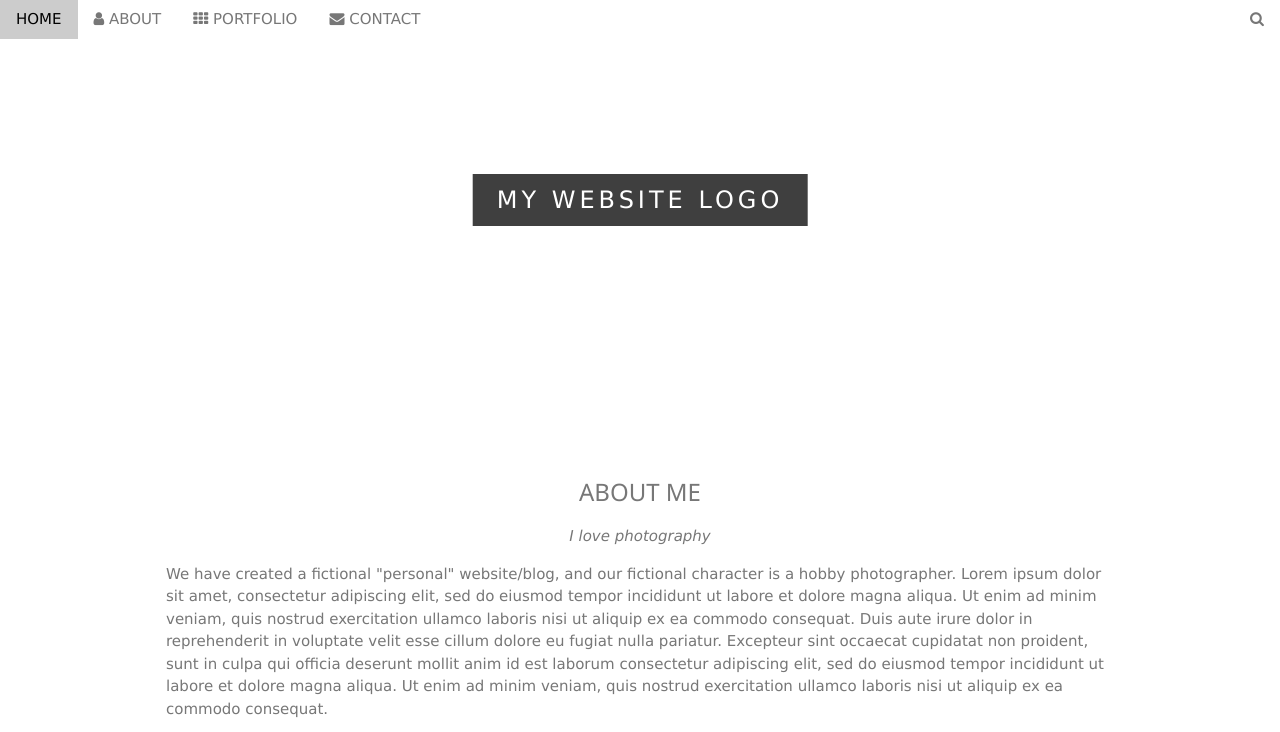
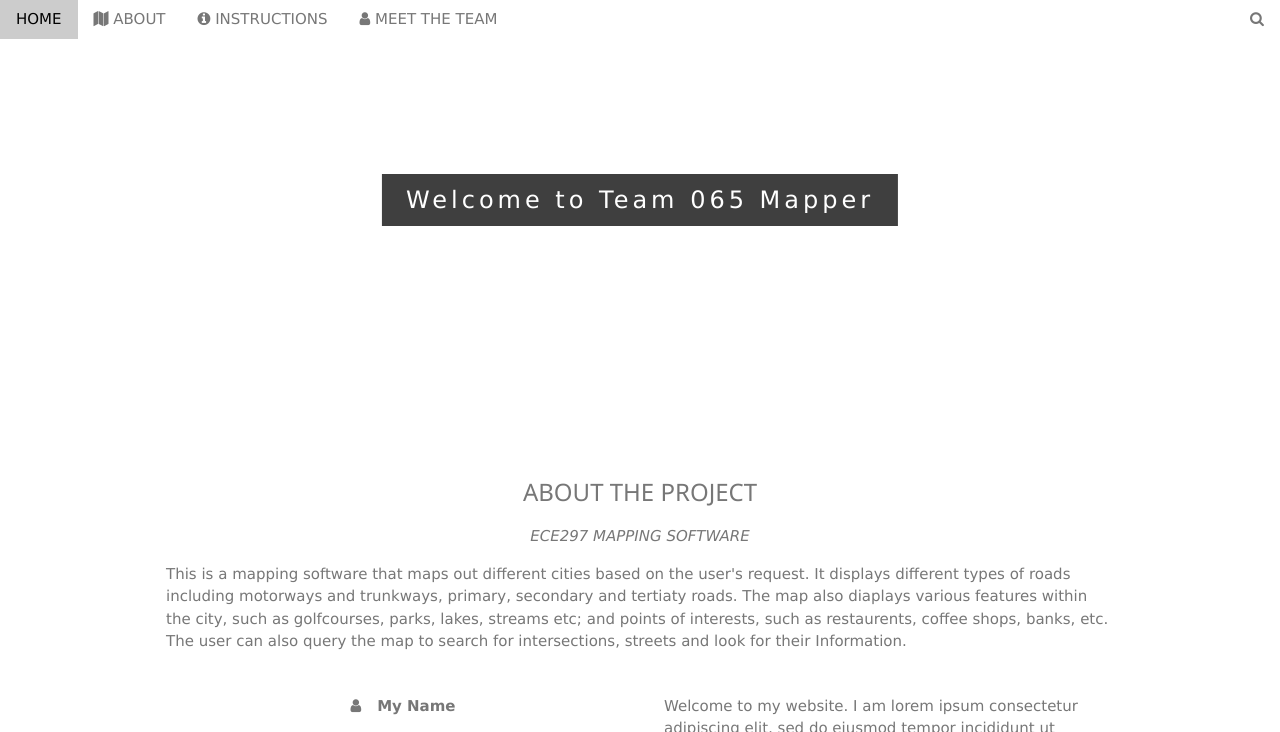
Before and after one commit to PrarthonaPaul/Mapper_Instructions, a plain HTML site: page Mapper.html in a window 1280 px wide. Shown: the top 732 px of the page. Drawn offline with nearby package versions, Linux system fonts and the light colour scheme.

Commit message:
edit HTML file

```diff
--- a/Mapper.html
+++ b/Mapper.html
@@ -19,9 +19,9 @@
       <i class="fa fa-bars"></i>
     </a>
     <a href="#home" class="w3-bar-item w3-button">HOME</a>
-    <a href="#about" class="w3-bar-item w3-button w3-hide-small"><i class="fa fa-user"></i> ABOUT</a>
-    <a href="#portfolio" class="w3-bar-item w3-button w3-hide-small"><i class="fa fa-th"></i> PORTFOLIO</a>
-    <a href="#contact" class="w3-bar-item w3-button w3-hide-small"><i class="fa fa-envelope"></i> CONTACT</a>
+    <a href="#about" class="w3-bar-item w3-button w3-hide-small"><i class="fa fa-map"></i> ABOUT </a>
+    <a href="#portfolio" class="w3-bar-item w3-button w3-hide-small"><i class="fa fa-info-circle"></i> INSTRUCTIONS </a>
+    <a href="#contact" class="w3-bar-item w3-button w3-hide-small"><i class="fa fa-user"></i> MEET THE TEAM </a>
     <a href="#" class="w3-bar-item w3-button w3-hide-small w3-right w3-hover-red">
       <i class="fa fa-search"></i>
     </a>
@@ -39,17 +39,20 @@
 <!-- First Parallax Image with Logo Text -->
 <div class="bgimg-1 w3-display-container w3-opacity-min" id="home">
   <div class="w3-display-middle" style="white-space:nowrap;">
-    <span class="w3-center w3-padding-large w3-black w3-xlarge w3-wide w3-animate-opacity">MY <span class="w3-hide-small">WEBSITE</span> LOGO</span>
+    <span class="w3-center w3-padding-large w3-black w3-xlarge w3-wide w3-animate-opacity">Welcome to <span class="w3-hide-small">Team 065 </span> Mapper</span>
   </div>
 </div>
 
 <!-- Container (About Section) -->
 <div class="w3-content w3-container w3-padding-64" id="about">
-  <h3 class="w3-center">ABOUT ME</h3>
-  <p class="w3-center"><em>I love photography</em></p>
-  <p>We have created a fictional "personal" website/blog, and our fictional character is a hobby photographer. Lorem ipsum dolor sit amet, consectetur adipiscing elit, sed do eiusmod tempor incididunt ut labore et dolore magna aliqua. Ut enim ad minim veniam,
-    quis nostrud exercitation ullamco laboris nisi ut aliquip ex ea commodo consequat. Duis aute irure dolor in reprehenderit in voluptate velit esse cillum dolore eu fugiat nulla pariatur. Excepteur sint occaecat cupidatat non proident, sunt in culpa
-    qui officia deserunt mollit anim id est laborum consectetur adipiscing elit, sed do eiusmod tempor incididunt ut labore et dolore magna aliqua. Ut enim ad minim veniam, quis nostrud exercitation ullamco laboris nisi ut aliquip ex ea commodo consequat.</p>
+  <h3 class="w3-center">ABOUT THE PROJECT</h3>
+  <p class="w3-center"><em>ECE297 MAPPING SOFTWARE</em></p>
+  <p>
+    This is a mapping software that maps out different cities based on the user's request. It displays different types of roads
+    including motorways and trunkways, primary, secondary and tertiaty roads. The map also diaplays various features within the
+    city, such as golfcourses, parks, lakes, streams etc; and points of interests, such as restaurents, coffee shops, banks, etc.
+    The user can also query the map to search for intersections, streets and look for their Information.
+  </p>
   <div class="w3-row">
     <div class="w3-col m6 w3-center w3-padding-large">
       <p><b><i class="fa fa-user w3-margin-right"></i>My Name</b></p><br>
```
Also changed, not shown: Mapper.js (added, +28 -0 lines).
